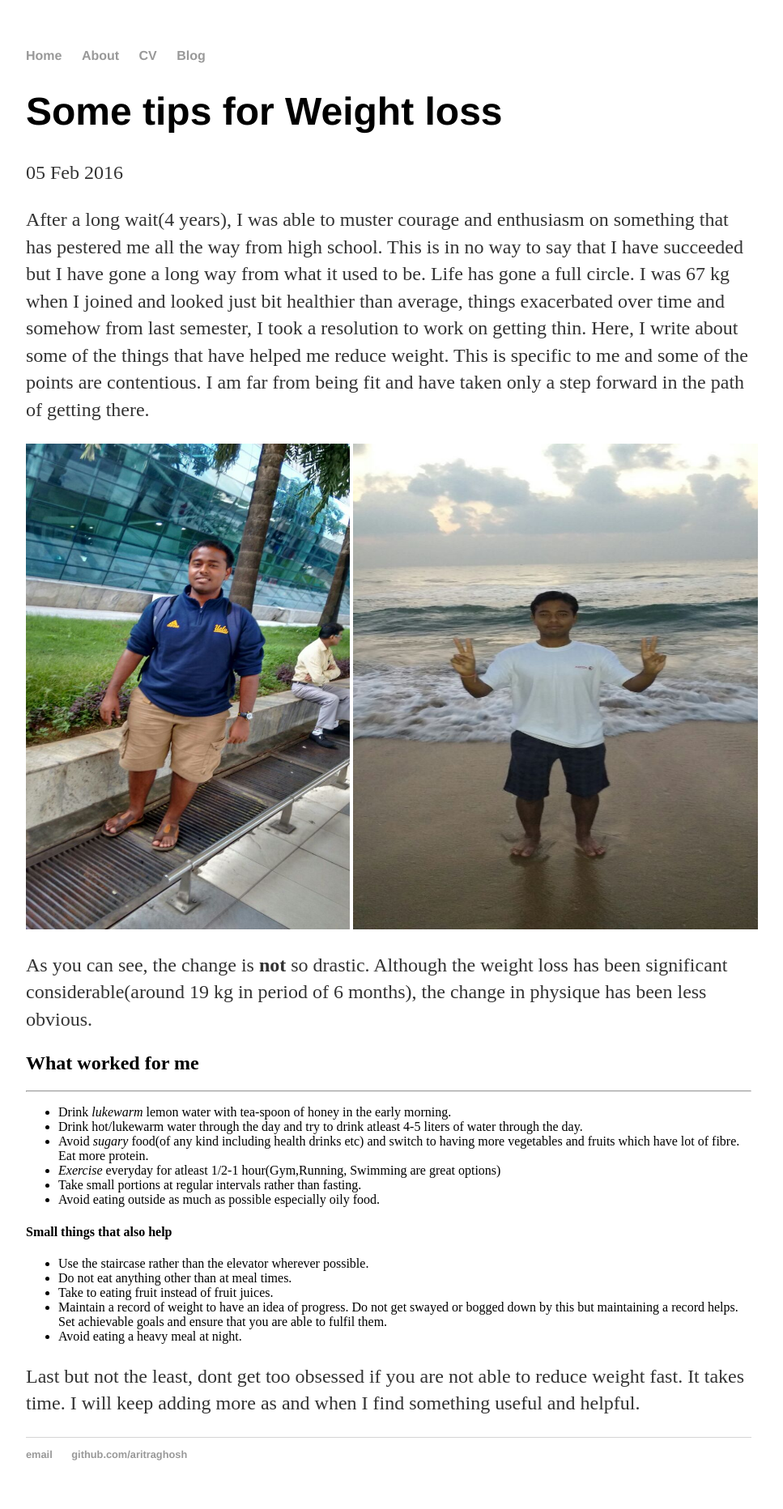
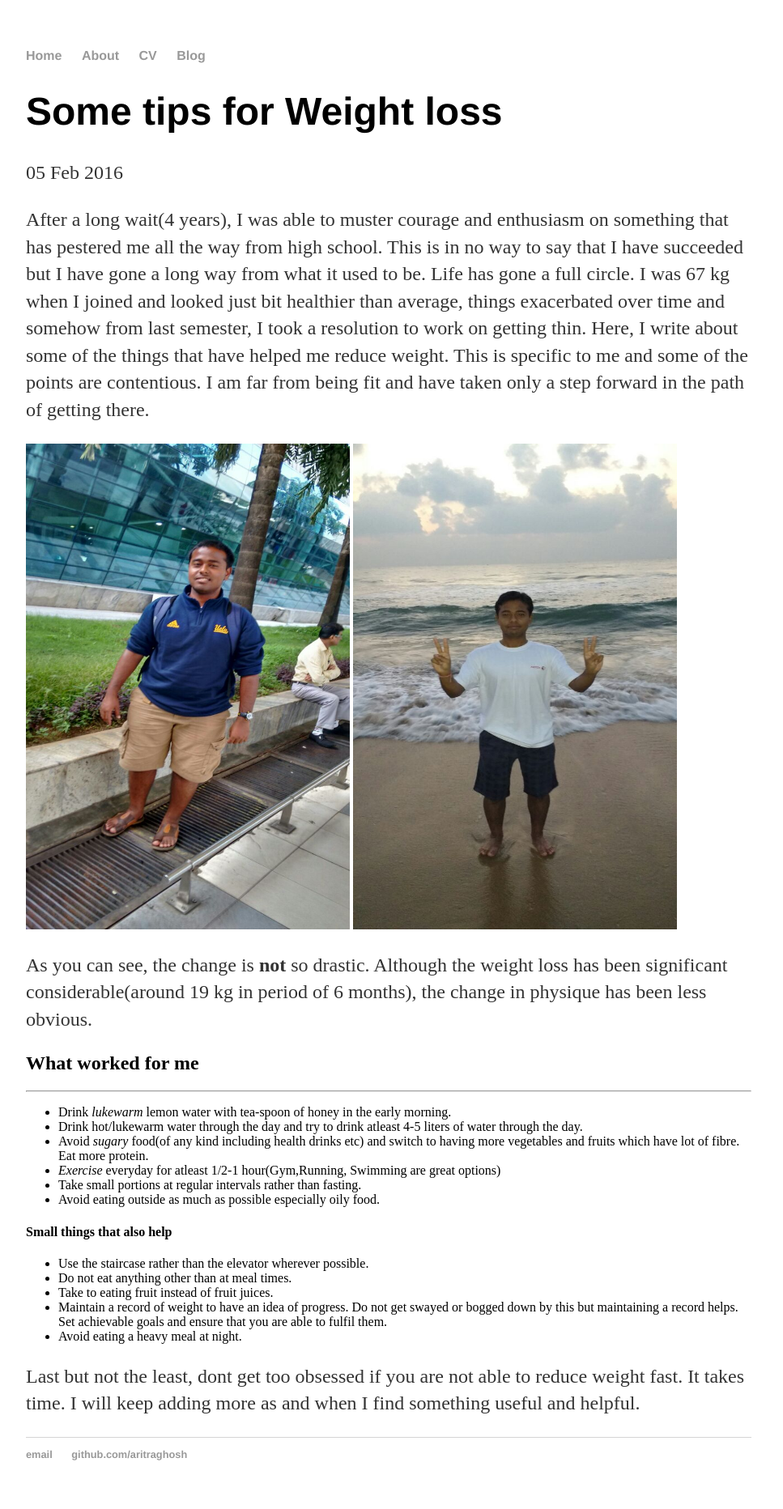
Before and after one commit to aritraghosh/aritraghosh.github.io, a Jekyll site: the page built from _posts/2016-02-05-some-tips-for-weight-loss.md, in a window 1280 px wide. Shown: the whole page at 81% size, without its empty margins (160-1127 px from the left). Built offline with Jekyll 4.4.1, drawn with Linux system fonts in a browser that asks for light colours.

Commit message:
Update 2016-02-05-some-tips-for-weight-loss.md

```diff
--- a/_posts/2016-02-05-some-tips-for-weight-loss.md
+++ b/_posts/2016-02-05-some-tips-for-weight-loss.md
@@ -10,7 +10,7 @@
 
 <div style="width:1100px; margin:0 auto;">
 <img src="https://aritraghosh.github.io/images/Aritra_old.jpg" alt="Old me" style="align: left;width: 400px ;height: 600px;"/>
-<img src="https://aritraghosh.github.io/images/Aritra_new.jpg" alt="Now" style="align: right;width: 500px;  height: 600px;"/>
+<img src="https://aritraghosh.github.io/images/Aritra_new.jpg" alt="Now" style="align: right;width: 400px;  height: 600px;"/>
 </div>
 
 As you can see, the change is **not** so drastic. Although the weight loss has been significant considerable(around 19 kg in period of 6 months), the change in physique has been less obvious.
```
